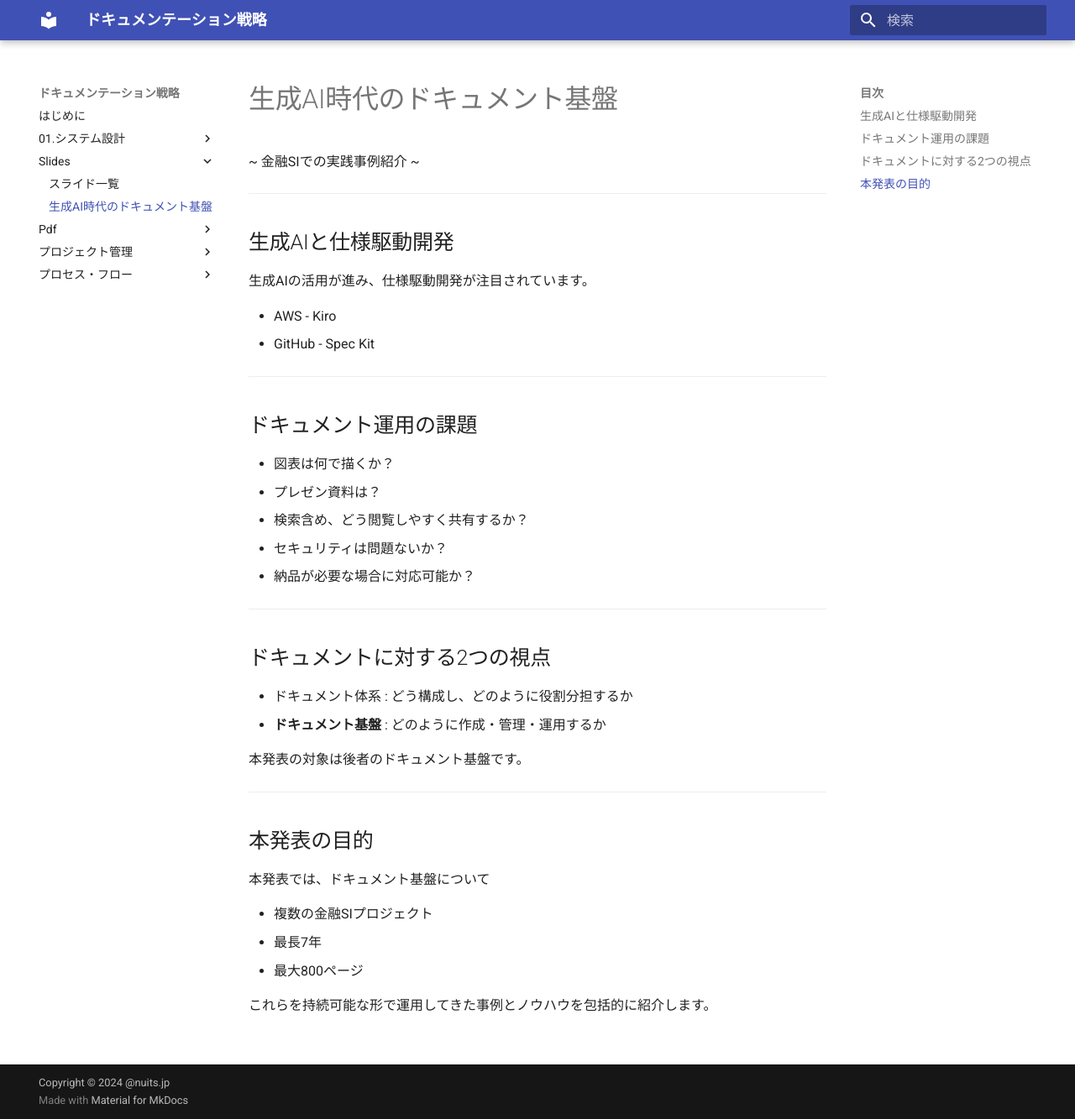
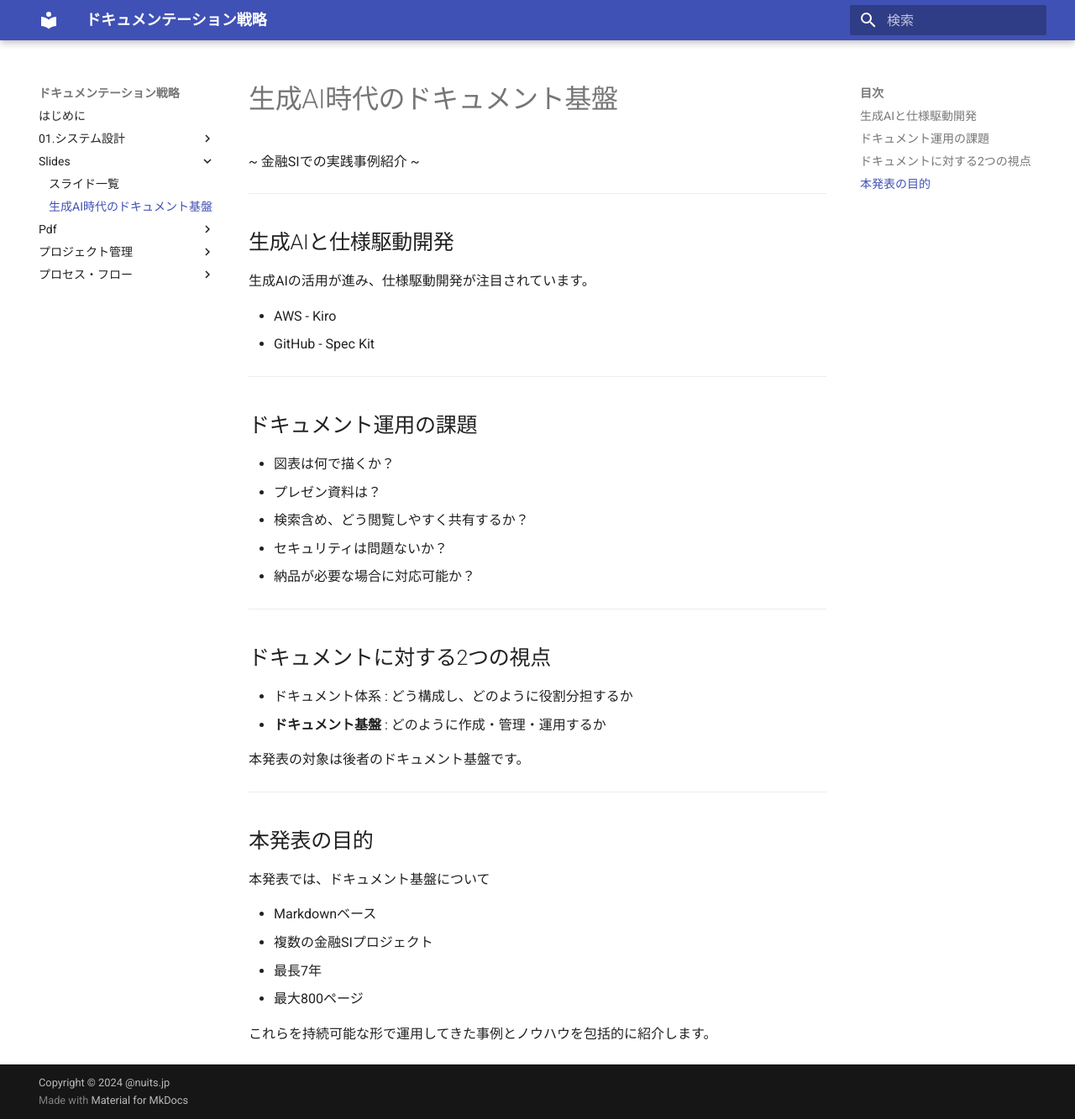
Before and after one commit to nuitsjp/DocumentationStrategy, an MkDocs documentation site: the page built from docs/Slides/genai-documentation-infrastructure.md, in a window 1280 px wide and 1333 px high. Shown: the whole window at 84% size. Built offline with MkDocs 1.6.1 and Material for MkDocs 9.7.7, drawn with Linux system fonts in a browser that asks for light colours.

Commit message:
docs: 本発表の目的にMarkdownベースの運用を追加

```diff
--- a/docs/Slides/genai-documentation-infrastructure.md
+++ b/docs/Slides/genai-documentation-infrastructure.md
@@ -40,6 +40,7 @@ marp: true
 
 本発表では、ドキュメント基盤について
 
+- Markdownベース
 - 複数の金融SIプロジェクト
 - 最長7年
 - 最大800ページ
```
